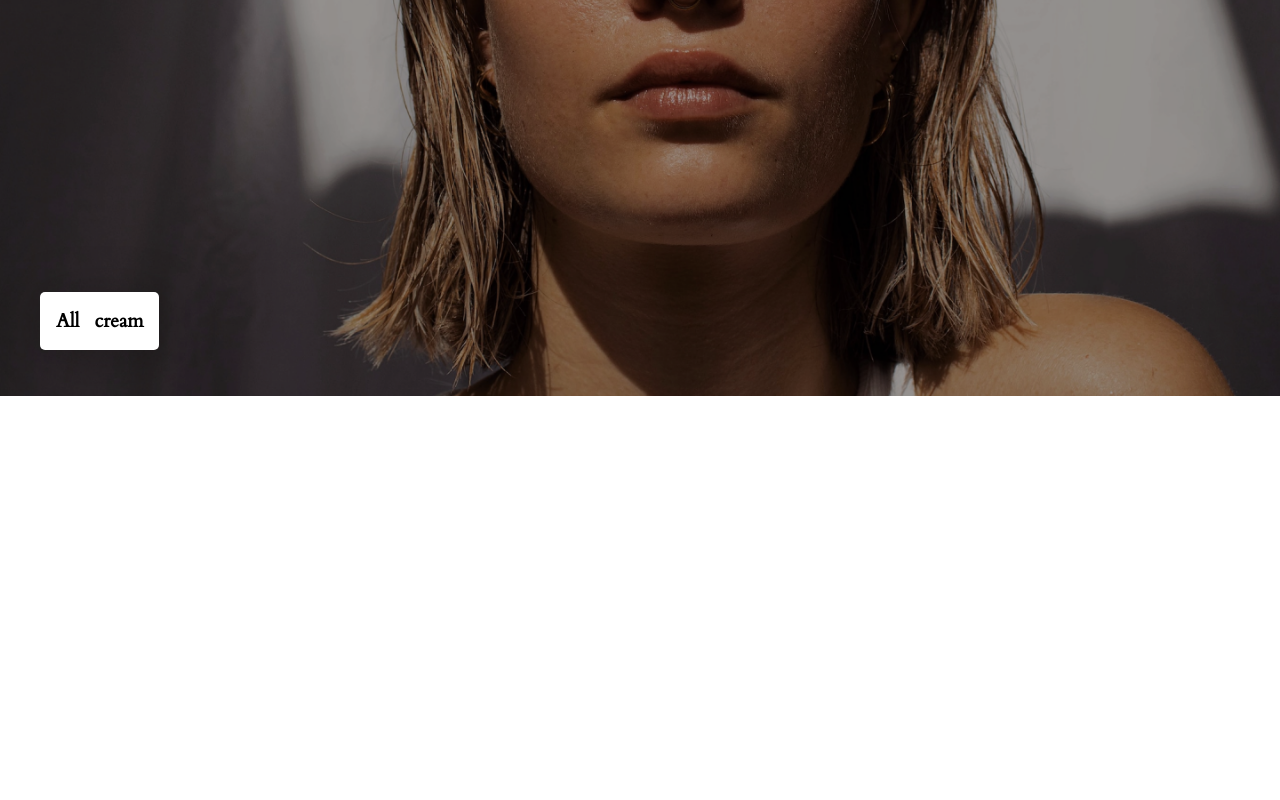
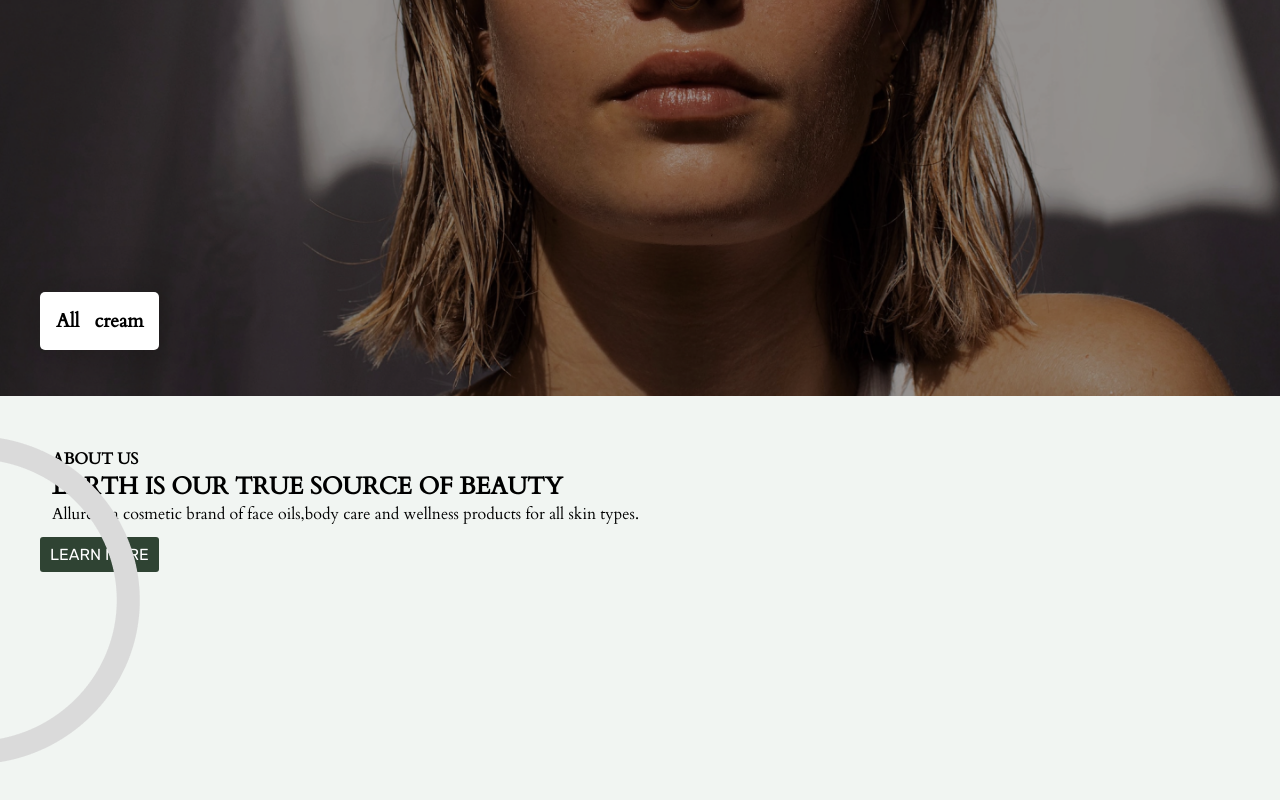
Before and after one commit to Kel-VinTech/Allure-ecommerce, a React (Vite) app: page / in a window 1280 px wide. Shown: the part 404-1204 px from the top of the page. Before the commit the page ends 800 px from the top, so only its background shows below. Built offline with nearby package versions, Linux system fonts and the light colour scheme.

Commit message:
added new section

```diff
--- a/src/App.jsx
+++ b/src/App.jsx
@@ -1,11 +1,13 @@
 import React from 'react'
 import HeroContent from './components/HeroContent'
+import MainContent from './components/MainContent'
 import './scss/_reset.scss'
 function App() {
 
   return (
     <div className='container'>
       <HeroContent/>
+      <MainContent />
     </div>
   )
 }
--- /dev/null
+++ b/src/components/MainContent.jsx
@@ -0,0 +1,21 @@
+import React from "react";
+import eli7 from '../assets/Ellipse 7.png';
+import '../scss/Main.scss';
+
+const MainContent = () => {
+    return(
+        <section className="row main">
+            <img className="elipse" src={eli7} />
+            <div className="content">
+                <div className="content-text">
+                    <h4 className="text">ABOUT US</h4>
+                    <h2 className="message">EARTH IS OUR TRUE SOURCE OF BEAUTY</h2>
+                    <p>Allure is a cosmetic brand of face oils,body care and wellness products for all skin types. </p>
+                </div>
+                <button>LEARN MORE</button>
+            </div>
+        </section>
+    )
+}
+
+export default MainContent
--- a/src/scss/Hero.scss
+++ b/src/scss/Hero.scss
@@ -3,7 +3,7 @@
 
 section{
     font-family: 'Cardo', serif;
-    background: url(../assets/HEADER.png) no-repeat center center/cover fixed;
+    background: url(../assets/HEADER.png) no-repeat center center/cover;
     min-height:100vh;
     min-width:500px;
 
--- /dev/null
+++ b/src/scss/Main.scss
@@ -0,0 +1,35 @@
+.main{
+    background: #F1F5F2;
+    top:100%;
+    position: relative;
+}
+
+.elipse{
+    position: absolute;
+    left: -80px;
+
+}
+
+main h1{
+    position: absolute;
+}
+
+.content{
+
+}
+.content button{
+    padding:8px 10px;
+    border-radius: 3px;
+    font-size: 1rem;
+    font-weight: 400;
+    cursor: pointer;
+    border: none;
+    background: #2f4333;
+    color: #fff;
+    font-family: 'Rubik', sans-serif;
+}
+
+.content-text{
+    width:86%;
+    padding: 12px;
+}
```
Also changed, not shown: src/assets/Ellipse 7.png (added), src/assets/Ellipse 8.png (added).
